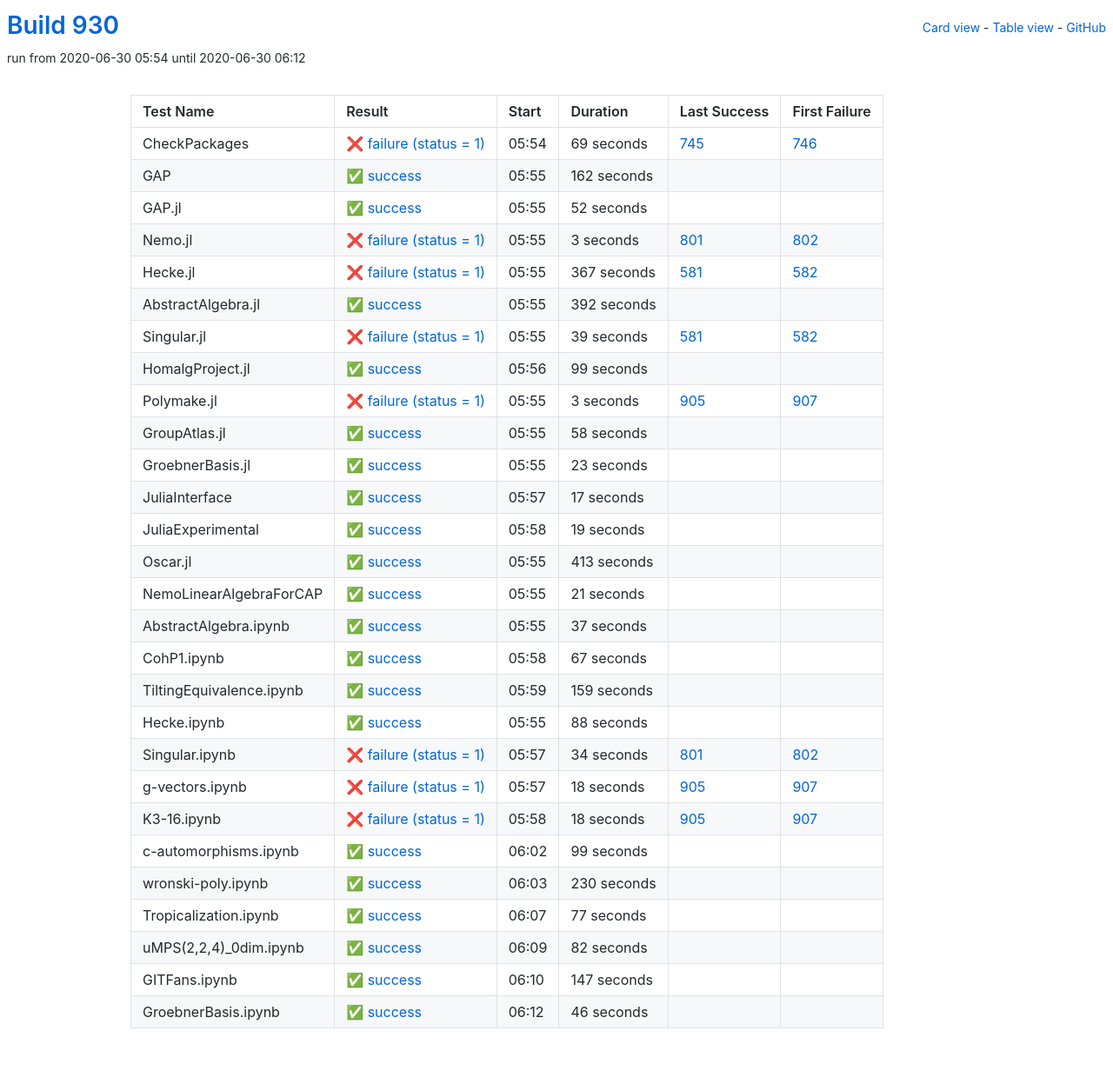
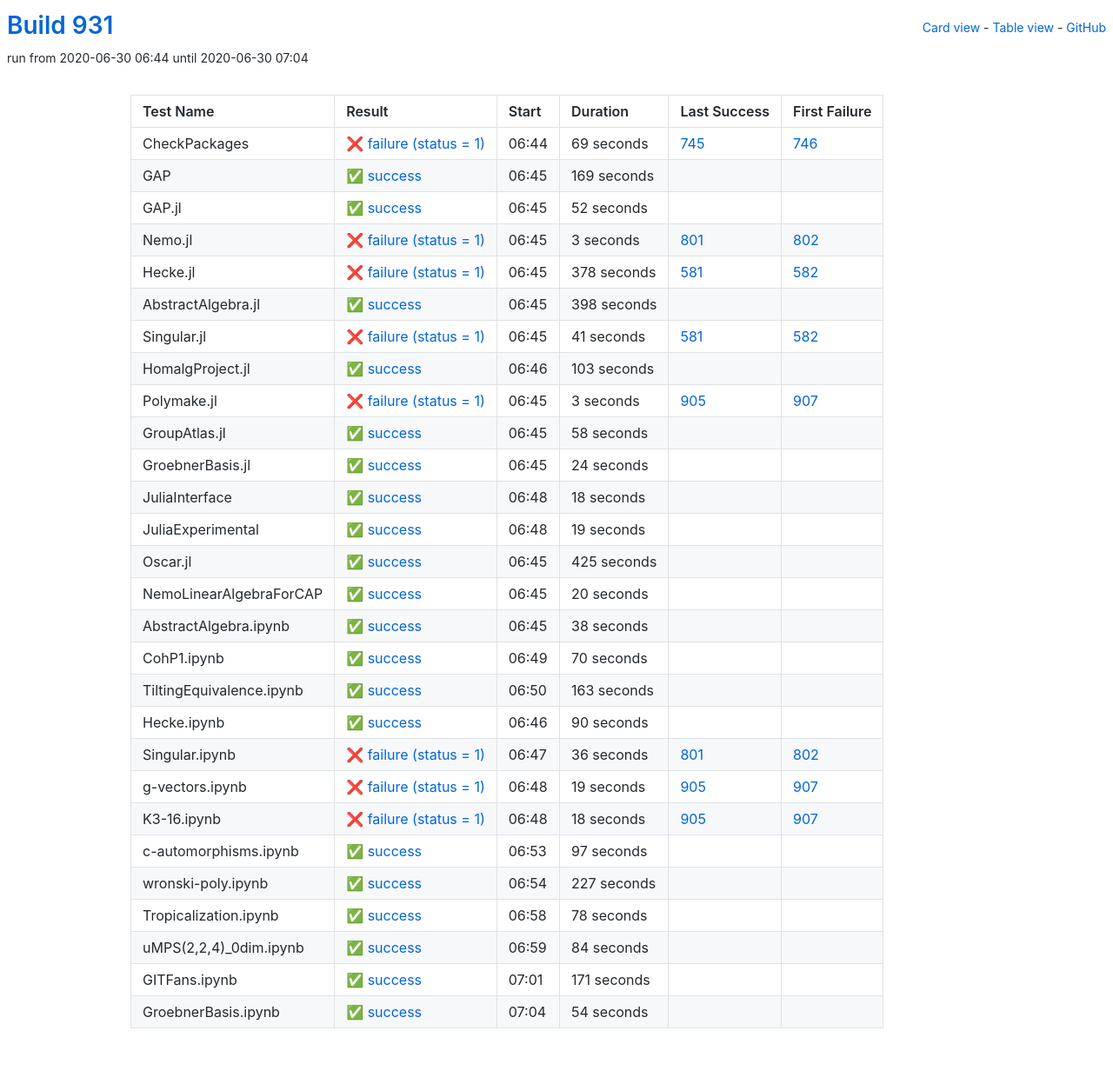
Before and after one commit to oscar-system/oscar-ci-status-1.4, a Jekyll site: the page built from table.html, in a window 1280 px wide. Shown: the whole page at 87% size. Built offline with Jekyll 4.4.1, drawn with Linux system fonts in a browser that asks for light colours.

Commit message:
Build #931

```diff
--- a/_data/ci.yml
+++ b/_data/ci.yml
@@ -1,6 +1,6 @@
 ---
-build: 930
-build_url: https://oscarci.mathematik.uni-kl.de/job/oscar-julia-1.4/930/
+build: 931
+build_url: https://oscarci.mathematik.uni-kl.de/job/oscar-julia-1.4/931/
 job: oscar-julia-1.4
 organization: oscar-system
 repo: oscar-ci-status-1.4
@@ -8,8 +8,8 @@ repourl: https://github.com/oscar-system/oscar-ci-status-1.4
 tests:
 - name: CheckPackages
   id: checkpackages
-  log: https://oscarci.mathematik.uni-kl.de/job/oscar-julia-1.4/930/artifact/logs/build-930/CheckPackages.log
-  start: 2020-06-30 05:54
+  log: https://oscarci.mathematik.uni-kl.de/job/oscar-julia-1.4/931/artifact/logs/build-931/CheckPackages.log
+  start: 2020-06-30 06:44
   success: false
   exitcode: 1
   status: failure
@@ -20,20 +20,20 @@ tests:
   first_failure_url: https://oscarci.mathematik.uni-kl.de/job/oscar-julia-1.4/746/
 - name: GAP
   id: gap
-  log: https://oscarci.mathematik.uni-kl.de/job/oscar-julia-1.4/930/artifact/logs/build-930/GAP.log
-  start: 2020-06-30 05:55
+  log: https://oscarci.mathematik.uni-kl.de/job/oscar-julia-1.4/931/artifact/logs/build-931/GAP.log
+  start: 2020-06-30 06:45
   success: true
   exitcode: 0
   status: success
-  duration: 162
+  duration: 169
   last_success: false
   last_success_url:
   first_failure: false
   first_failure_url:
 - name: GAP.jl
   id: gap-jl
-  log: https://oscarci.mathematik.uni-kl.de/job/oscar-julia-1.4/930/artifact/logs/build-930/GAP.jl.log
-  start: 2020-06-30 05:55
+  log: https://oscarci.mathematik.uni-kl.de/job/oscar-julia-1.4/931/artifact/logs/build-931/GAP.jl.log
+  start: 2020-06-30 06:45
   success: true
   exitcode: 0
   status: success
@@ -44,8 +44,8 @@ tests:
   first_failure_url:
 - name: Nemo.jl
   id: nemo-jl
-  log: https://oscarci.mathematik.uni-kl.de/job/oscar-julia-1.4/930/artifact/logs/build-930/Nemo.jl.log
-  start: 2020-06-30 05:55
+  log: https://oscarci.mathematik.uni-kl.de/job/oscar-julia-1.4/931/artifact/logs/build-931/Nemo.jl.log
+  start: 2020-06-30 06:45
   success: false
   exitcode: 1
   status: failure
@@ -56,56 +56,56 @@ tests:
   first_failure_url: https://oscarci.mathematik.uni-kl.de/job/oscar-julia-1.4/802/
 - name: Hecke.jl
   id: hecke-jl
-  log: https://oscarci.mathematik.uni-kl.de/job/oscar-julia-1.4/930/artifact/logs/build-930/Hecke.jl.log
-  start: 2020-06-30 05:55
+  log: https://oscarci.mathematik.uni-kl.de/job/oscar-julia-1.4/931/artifact/logs/build-931/Hecke.jl.log
+  start: 2020-06-30 06:45
   success: false
   exitcode: 1
   status: failure
-  duration: 367
+  duration: 378
   last_success: 581
   last_success_url: https://oscarci.mathematik.uni-kl.de/job/oscar-julia-1.4/581/
   first_failure: 582
   first_failure_url: https://oscarci.mathematik.uni-kl.de/job/oscar-julia-1.4/582/
 - name: AbstractAlgebra.jl
   id: abstractalgebra-jl
-  log: https://oscarci.mathematik.uni-kl.de/job/oscar-julia-1.4/930/artifact/logs/build-930/AbstractAlgebra.jl.log
-  start: 2020-06-30 05:55
+  log: https://oscarci.mathematik.uni-kl.de/job/oscar-julia-1.4/931/artifact/logs/build-931/AbstractAlgebra.jl.log
+  start: 2020-06-30 06:45
   success: true
   exitcode: 0
   status: success
-  duration: 392
+  duration: 398
   last_success: false
   last_success_url:
   first_failure: false
   first_failure_url:
 - name: Singular.jl
   id: singular-jl
-  log: https://oscarci.mathematik.uni-kl.de/job/oscar-julia-1.4/930/artifact/logs/build-930/Singular.jl.log
-  start: 2020-06-30 05:55
+  log: https://oscarci.mathematik.uni-kl.de/job/oscar-julia-1.4/931/artifact/logs/build-931/Singular.jl.log
+  start: 2020-06-30 06:45
   success: false
   exitcode: 1
   status: failure
-  duration: 39
+  duration: 41
   last_success: 581
   last_success_url: https://oscarci.mathematik.uni-kl.de/job/oscar-julia-1.4/581/
   first_failure: 582
   first_failure_url: https://oscarci.mathematik.uni-kl.de/job/oscar-julia-1.4/582/
 - name: HomalgProject.jl
   id: homalgproject-jl
-  log: https://oscarci.mathematik.uni-kl.de/job/oscar-julia-1.4/930/artifact/logs/build-930/HomalgProject.jl.log
-  start: 2020-06-30 05:56
+  log: https://oscarci.mathematik.uni-kl.de/job/oscar-julia-1.4/931/artifact/logs/build-931/HomalgProject.jl.log
+  start: 2020-06-30 06:46
   success: true
   exitcode: 0
   status: success
-  duration: 99
+  duration: 103
   last_success: false
   last_success_url:
   first_failure: false
   first_failure_url:
 - name: Polymake.jl
   id: polymake-jl
-  log: https://oscarci.mathematik.uni-kl.de/job/oscar-julia-1.4/930/artifact/logs/build-930/Polymake.jl.log
-  start: 2020-06-30 05:55
+  log: https://oscarci.mathematik.uni-kl.de/job/oscar-julia-1.4/931/artifact/logs/build-931/Polymake.jl.log
+  start: 2020-06-30 06:45
   success: false
   exitcode: 1
   status: failure
@@ -116,8 +116,8 @@ tests:
   first_failure_url: https://oscarci.mathematik.uni-kl.de/job/oscar-julia-1.4/907/
 - name: GroupAtlas.jl
   id: groupatlas-jl
-  log: https://oscarci.mathematik.uni-kl.de/job/oscar-julia-1.4/930/artifact/logs/build-930/GroupAtlas.jl.log
-  start: 2020-06-30 05:55
+  log: https://oscarci.mathematik.uni-kl.de/job/oscar-julia-1.4/931/artifact/logs/build-931/GroupAtlas.jl.log
+  start: 2020-06-30 06:45
   success: true
   exitcode: 0
   status: success
@@ -128,32 +128,32 @@ tests:
   first_failure_url:
 - name: GroebnerBasis.jl
   id: groebnerbasis-jl
-  log: https://oscarci.mathematik.uni-kl.de/job/oscar-julia-1.4/930/artifact/logs/build-930/GroebnerBasis.jl.log
-  start: 2020-06-30 05:55
+  log: https://oscarci.mathematik.uni-kl.de/job/oscar-julia-1.4/931/artifact/logs/build-931/GroebnerBasis.jl.log
+  start: 2020-06-30 06:45
   success: true
   exitcode: 0
   status: success
-  duration: 23
+  duration: 24
   last_success: false
   last_success_url:
   first_failure: false
   first_failure_url:
 - name: JuliaInterface
   id: juliainterface
-  log: https://oscarci.mathematik.uni-kl.de/job/oscar-julia-1.4/930/artifact/logs/build-930/JuliaInterface.log
-  start: 2020-06-30 05:57
+  log: https://oscarci.mathematik.uni-kl.de/job/oscar-julia-1.4/931/artifact/logs/build-931/JuliaInterface.log
+  start: 2020-06-30 06:48
   success: true
   exitcode: 0
   status: success
-  duration: 17
+  duration: 18
   last_success: false
   last_success_url:
   first_failure: false
   first_failure_url:
 - name: JuliaExperimental
   id: juliaexperimental
-  log: https://oscarci.mathematik.uni-kl.de/job/oscar-julia-1.4/930/artifact/logs/build-930/JuliaExperimental.log
-  start: 2020-06-30 05:58
+  log: https://oscarci.mathematik.uni-kl.de/job/oscar-julia-1.4/931/artifact/logs/build-931/JuliaExperimental.log
+  start: 2020-06-30 06:48
   success: true
   exitcode: 0
   status: success
@@ -164,104 +164,104 @@ tests:
   first_failure_url:
 - name: Oscar.jl
   id: oscar-jl
-  log: https://oscarci.mathematik.uni-kl.de/job/oscar-julia-1.4/930/artifact/logs/build-930/Oscar.jl.log
-  start: 2020-06-30 05:55
+  log: https://oscarci.mathematik.uni-kl.de/job/oscar-julia-1.4/931/artifact/logs/build-931/Oscar.jl.log
+  start: 2020-06-30 06:45
   success: true
   exitcode: 0
   status: success
-  duration: 413
+  duration: 425
   last_success: false
   last_success_url:
   first_failure: false
   first_failure_url:
 - name: NemoLinearAlgebraForCAP
   id: nemolinearalgebraforcap
-  log: https://oscarci.mathematik.uni-kl.de/job/oscar-julia-1.4/930/artifact/logs/build-930/NemoLinearAlgebraForCAP.log
-  start: 2020-06-30 05:55
+  log: https://oscarci.mathematik.uni-kl.de/job/oscar-julia-1.4/931/artifact/logs/build-931/NemoLinearAlgebraForCAP.log
+  start: 2020-06-30 06:45
   success: true
   exitcode: 0
   status: success
-  duration: 21
+  duration: 20
   last_success: false
   last_success_url:
   first_failure: false
   first_failure_url:
 - name: AbstractAlgebra.ipynb
   id: abstractalgebra-ipynb
-  log: https://oscarci.mathematik.uni-kl.de/job/oscar-julia-1.4/930/artifact/logs/build-930/AbstractAlgebra.ipynb.log
-  start: 2020-06-30 05:55
+  log: https://oscarci.mathematik.uni-kl.de/job/oscar-julia-1.4/931/artifact/logs/build-931/AbstractAlgebra.ipynb.log
+  start: 2020-06-30 06:45
   success: true
   exitcode: 0
   status: success
-  duration: 37
+  duration: 38
   last_success: false
   last_success_url:
   first_failure: false
   first_failure_url:
 - name: CohP1.ipynb
   id: cohp1-ipynb
-  log: https://oscarci.mathematik.uni-kl.de/job/oscar-julia-1.4/930/artifact/logs/build-930/CohP1.ipynb.log
-  start: 2020-06-30 05:58
+  log: https://oscarci.mathematik.uni-kl.de/job/oscar-julia-1.4/931/artifact/logs/build-931/CohP1.ipynb.log
+  start: 2020-06-30 06:49
   success: true
   exitcode: 0
   status: success
-  duration: 67
+  duration: 70
   last_success: false
   last_success_url:
   first_failure: false
   first_failure_url:
 - name: TiltingEquivalence.ipynb
   id: tiltingequivalence-ipynb
-  log: https://oscarci.mathematik.uni-kl.de/job/oscar-julia-1.4/930/artifact/logs/build-930/TiltingEquivalence.ipynb.log
-  start: 2020-06-30 05:59
+  log: https://oscarci.mathematik.uni-kl.de/job/oscar-julia-1.4/931/artifact/logs/build-931/TiltingEquivalence.ipynb.log
+  start: 2020-06-30 06:50
   success: true
   exitcode: 0
   status: success
-  duration: 159
+  duration: 163
   last_success: false
   last_success_url:
   first_failure: false
   first_failure_url:
 - name: Hecke.ipynb
   id: hecke-ipynb
-  log: https://oscarci.mathematik.uni-kl.de/job/oscar-julia-1.4/930/artifact/logs/build-930/Hecke.ipynb.log
-  start: 2020-06-30 05:55
+  log: https://oscarci.mathematik.uni-kl.de/job/oscar-julia-1.4/931/artifact/logs/build-931/Hecke.ipynb.log
+  start: 2020-06-30 06:46
   success: true
   exitcode: 0
   status: success
-  duration: 88
+  duration: 90
   last_success: false
   last_success_url:
   first_failure: false
   first_failure_url:
 - name: Singular.ipynb
   id: singular-ipynb
-  log: https://oscarci.mathematik.uni-kl.de/job/oscar-julia-1.4/930/artifact/logs/build-930/Singular.ipynb.log
-  start: 2020-06-30 05:57
+  log: https://oscarci.mathematik.uni-kl.de/job/oscar-julia-1.4/931/artifact/logs/build-931/Singular.ipynb.log
+  start: 2020-06-30 06:47
   success: false
   exitcode: 1
   status: failure
-  duration: 34
+  duration: 36
   last_success: 801
   last_success_url: https://oscarci.mathematik.uni-kl.de/job/oscar-julia-1.4/801/
   first_failure: 802
   first_failure_url: https://oscarci.mathematik.uni-kl.de/job/oscar-julia-1.4/802/
 - name: g-vectors.ipynb
   id: g-vectors-ipynb
-  log: https://oscarci.mathematik.uni-kl.de/job/oscar-julia-1.4/930/artifact/logs/build-930/g-vectors.ipynb.log
-  start: 2020-06-30 05:57
+  log: https://oscarci.mathematik.uni-kl.de/job/oscar-julia-1.4/931/artifact/logs/build-931/g-vectors.ipynb.log
+  start: 2020-06-30 06:48
   success: false
   exitcode: 1
   status: failure
-  duration: 18
+  duration: 19
   last_success: 905
   last_success_url: https://oscarci.mathematik.uni-kl.de/job/oscar-julia-1.4/905/
   first_failure: 907
   first_failure_url: https://oscarci.mathematik.uni-kl.de/job/oscar-julia-1.4/907/
 - name: K3-16.ipynb
   id: k3-16-ipynb
-  log: https://oscarci.mathematik.uni-kl.de/job/oscar-julia-1.4/930/artifact/logs/build-930/K3-16.ipynb.log
-  start: 2020-06-30 05:58
+  log: https://oscarci.mathematik.uni-kl.de/job/oscar-julia-1.4/931/artifact/logs/build-931/K3-16.ipynb.log
+  start: 2020-06-30 06:48
   success: false
   exitcode: 1
   status: failure
@@ -272,72 +272,72 @@ tests:
   first_failure_url: https://oscarci.mathematik.uni-kl.de/job/oscar-julia-1.4/907/
 - name: c-automorphisms.ipynb
   id: c-automorphisms-ipynb
-  log: https://oscarci.mathematik.uni-kl.de/job/oscar-julia-1.4/930/artifact/logs/build-930/c-automorphisms.ipynb.log
-  start: 2020-06-30 06:02
+  log: https://oscarci.mathematik.uni-kl.de/job/oscar-julia-1.4/931/artifact/logs/build-931/c-automorphisms.ipynb.log
+  start: 2020-06-30 06:53
   success: true
   exitcode: 0
   status: success
-  duration: 99
+  duration: 97
   last_success: false
   last_success_url:
   first_failure: false
   first_failure_url:
 - name: wronski-poly.ipynb
   id: wronski-poly-ipynb
-  log: https://oscarci.mathematik.uni-kl.de/job/oscar-julia-1.4/930/artifact/logs/build-930/wronski-poly.ipynb.log
-  start: 2020-06-30 06:03
+  log: https://oscarci.mathematik.uni-kl.de/job/oscar-julia-1.4/931/artifact/logs/build-931/wronski-poly.ipynb.log
+  start: 2020-06-30 06:54
   success: true
   exitcode: 0
   status: success
-  duration: 230
+  duration: 227
   last_success: false
   last_success_url:
   first_failure: false
   first_failure_url:
 - name: Tropicalization.ipynb
   id: tropicalization-ipynb
-  log: https://oscarci.mathematik.uni-kl.de/job/oscar-julia-1.4/930/artifact/logs/build-930/Tropicalization.ipynb.log
-  start: 2020-06-30 06:07
+  log: https://oscarci.mathematik.uni-kl.de/job/oscar-julia-1.4/931/artifact/logs/build-931/Tropicalization.ipynb.log
+  start: 2020-06-30 06:58
   success: true
   exitcode: 0
   status: success
-  duration: 77
+  duration: 78
   last_success: false
   last_success_url:
   first_failure: false
   first_failure_url:
 - name: uMPS(2,2,4)_0dim.ipynb
   id: umps-2-2-4-0dim-ipynb
-  log: https://oscarci.mathematik.uni-kl.de/job/oscar-julia-1.4/930/artifact/logs/build-930/uMPS-2-2-4-_0dim.ipynb.log
-  start: 2020-06-30 06:09
+  log: https://oscarci.mathematik.uni-kl.de/job/oscar-julia-1.4/931/artifact/logs/build-931/uMPS-2-2-4-_0dim.ipynb.log
+  start: 2020-06-30 06:59
   success: true
   exitcode: 0
   status: success
-  duration: 82
+  duration: 84
   last_success: false
   last_success_url:
   first_failure: false
   first_failure_url:
 - name: GITFans.ipynb
   id: gitfans-ipynb
-  log: https://oscarci.mathematik.uni-kl.de/job/oscar-julia-1.4/930/artifact/logs/build-930/GITFans.ipynb.log
-  start: 2020-06-30 06:10
+  log: https://oscarci.mathematik.uni-kl.de/job/oscar-julia-1.4/931/artifact/logs/build-931/GITFans.ipynb.log
+  start: 2020-06-30 07:01
   success: true
   exitcode: 0
   status: success
-  duration: 147
+  duration: 171
   last_success: false
   last_success_url:
   first_failure: false
   first_failure_url:
 - name: GroebnerBasis.ipynb
   id: groebnerbasis-ipynb
-  log: https://oscarci.mathematik.uni-kl.de/job/oscar-julia-1.4/930/artifact/logs/build-930/GroebnerBasis.ipynb.log
-  start: 2020-06-30 06:12
+  log: https://oscarci.mathematik.uni-kl.de/job/oscar-julia-1.4/931/artifact/logs/build-931/GroebnerBasis.ipynb.log
+  start: 2020-06-30 07:04
   success: true
   exitcode: 0
   status: success
-  duration: 46
+  duration: 54
   last_success: false
   last_success_url:
   first_failure: false
```
Also changed, not shown: README.md.
